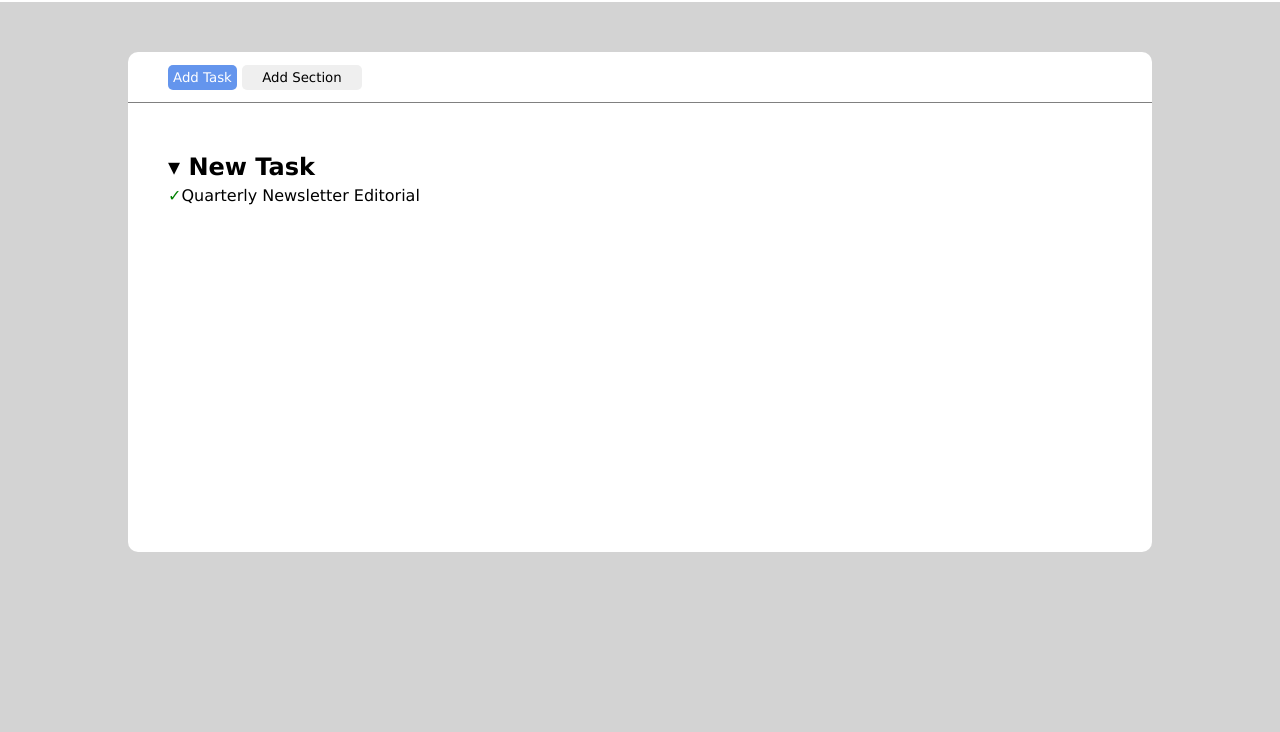
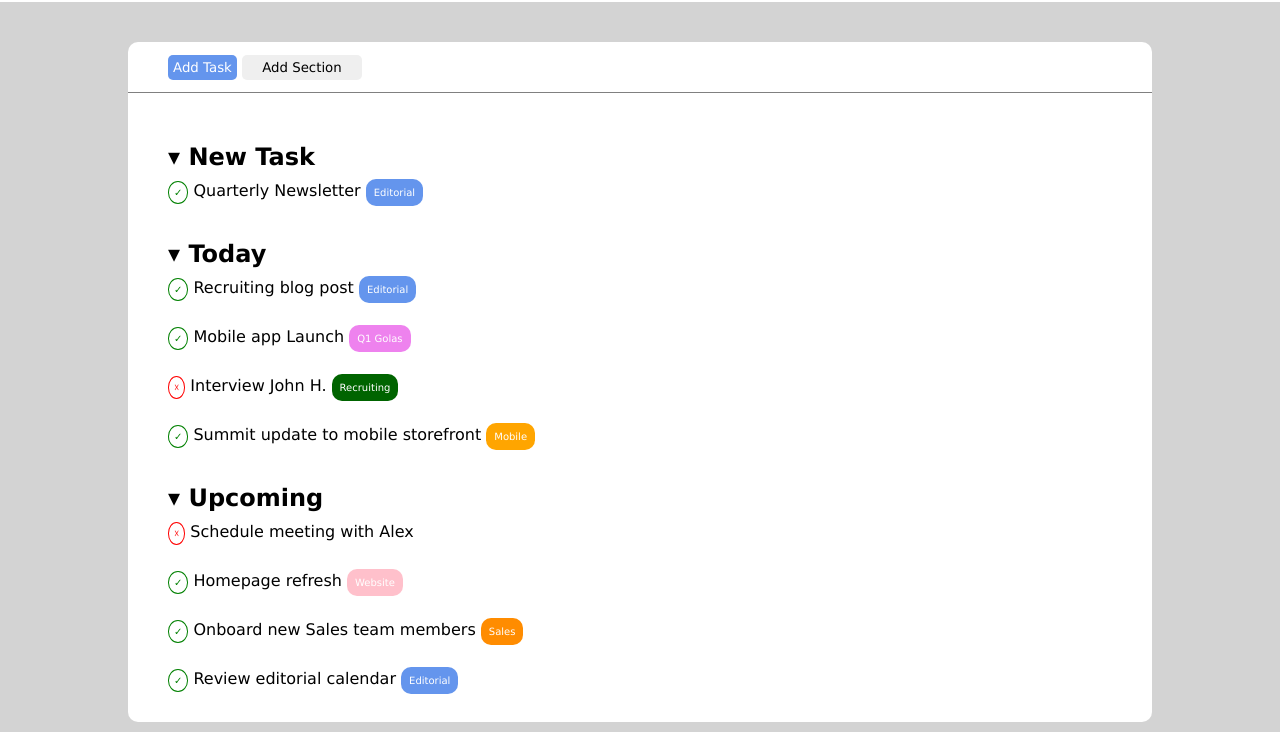
Before and after one commit to LucaGarizio/html-css-toboolist, a plain HTML site: page index.html in a window 1280 px wide. Shown: the part 68-800 px from the top of the page. Drawn offline with Linux system fonts and the light colour scheme.

Commit message:
esercizio completato

```diff
--- a/css/style.css
+++ b/css/style.css
@@ -6,12 +6,13 @@
     font-family:Verdana, Geneva, Tahoma, sans-serif
 }
 
+body{
+    background-color: lightgray;
+}
 /* header */
 #logo{
     width: 100%;
     background-color: white;
-
-
 }
 
  .logo-img{
@@ -31,18 +32,12 @@
 
  /* inizio corpo pagina */
 
- #contenitore-sfondo{
-    width: 100%;
-    height: 100vh;
-    background-color: lightgray;
- }
-
  #main-container{
     width:80%;
+    height: 680px;
     margin: 0 auto;
     background-color: white;
-    height: 500px;
-    margin-top: 50px;
+    margin-top: 40px;
     border-radius: 10px;
  }
 
@@ -50,6 +45,7 @@
  #task-add{
     width: 100%;
     border-bottom: 1px solid grey;
+    height: 100%;
     line-height: 50px;
     margin-bottom: 50px;
  }
@@ -75,14 +71,62 @@
 
 .task{
     margin-left: 40px;
-    height: 300px;
+    margin-bottom: 40px;
+
 }
 
 .title-task{
-    margin-bottom: 5px;
+    margin-bottom: 10px;
+}
+
+.duty{
+    margin-bottom: 30px;
 }
 
 .symbol{
+    padding: 5px;
+    font-size: 10px;
+    border-radius: 50%;
+    margin-right: 5px;
+}
+
+.checked{
     color: green;
+    border: 1px solid green;
+}
 
+.nochecked{
+    color: red;
+    border: 1px solid red
 }
+    /* sezione lables */
+.lable{
+    border-radius: 10px;
+    padding: 8px;
+    color: white;
+    font-size: 10px;
+}
+
+.blue{
+    background-color: #6495ED;
+}
+
+.violet{
+    background-color: violet;
+}
+
+.green{
+    background-color: darkgreen;
+}
+
+.orange{
+    background-color: orange;
+}
+
+.pink{
+    background-color: pink;
+}
+
+.yellow{
+    background-color: darkorange;
+}
--- a/index.html
+++ b/index.html
@@ -31,11 +31,50 @@
                     <!--section new task  -->
                     <div class="task">
                         <h2 class="title-task">&#9662; New Task</h2>
-                        <span class="symbol">&#x2713</span>Quarterly Newsletter <span>Editorial</span>
+                        <div class="duty">
+                            <span class="symbol checked">&#x2713</span>Quarterly Newsletter <span class="lable blue">Editorial</span>
+                        </div>
+                    </div>
+
+                    <div class="task">
+                        <h2 class="title-task">&#9662; Today</h2>
+                        <div class="duty">
+                            <span class="symbol checked">&#x2713</span>Recruiting blog post <span class="lable blue">Editorial</span>
+                        </div>
+
+                        <div class="duty">
+                            <span class="symbol checked">&#x2713</span>Mobile app Launch <span class="lable violet">Q1 Golas</span>
+                        </div>
+
+                        <div class="duty">
+                            <span class="symbol nochecked">&#9747;</span>Interview John H. <span class="lable green">Recruiting</span>
+                        </div>
+
+                        <div class="duty">
+                            <span class="symbol checked">&#x2713</span>Summit update to mobile storefront <span class="lable orange">Mobile</span>
+                        </div>
+                    </div>
+
+                    <div class="task">
+                        <h2 class="title-task">&#9662; Upcoming</h2>
+                        <div class="duty">
+                            <span class="symbol nochecked">&#9747;</span>Schedule meeting with Alex
+                        </div>
+
+                        <div class="duty">
+                            <span class="symbol checked">&#x2713</span>Homepage refresh <span class="lable pink">Website</span>
+                        </div>
+
+                        <div class="duty">
+                            <span class="symbol checked">&#x2713</span>Onboard new Sales team members <span class="lable yellow">Sales</span>
+                        </div>
+
+                        <div class="duty">
+                            <span class="symbol checked">&#x2713</span>Review editorial calendar <span class="lable blue">Editorial</span>
+                        </div>
                     </div>
                 </section>
-        </div>
+            </div>
         </main>
-    </div>
 </body>
 </html>
```
